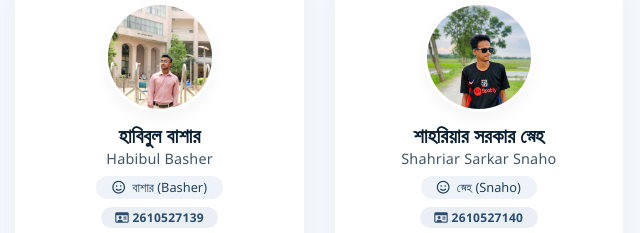
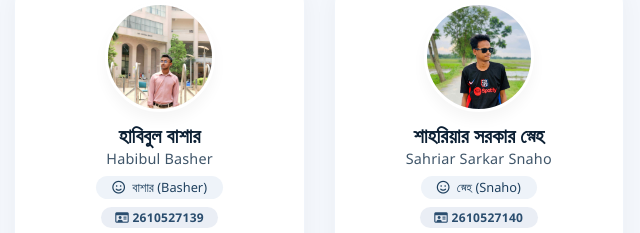
Before and after one commit to pshrd30/pshrd30-profile, a plain HTML site: page index.html in a window 1280 px wide. Shown: the part 3128-3361 px from the top of the page, 640-1280 px from the left. Drawn offline with Linux system fonts and the light colour scheme.

Commit message:
index.html

```diff
--- a/index.html
+++ b/index.html
@@ -396,7 +396,7 @@
     { id: 2610427137, nameBn: "মো. রায়হানুর ইসলাম ভূঁইয়া", nameEn: "Md. Rayhanur Islam Bhuiyan", nickBn: "রায়হান", nickEn: "Rayhan", phone: "01940400571", phone2: "01614432439", email: "mdrayhanur06@gmail.com", dob: "2007-01-03", blood: "O+", college: "উত্তরা সরকারি কলেজ,ঢাকা।", district: "কুমিল্লা", fb: "https://www.facebook.com/mdrayhanur.islambhuiyan", batch: "২০২৫-২৬", photo: "2610427137.jpg", comment: "" },
     { id: 2611027138, nameBn: "এ.এন.এ.কুরাইশ", nameEn: "A.N.A QURAISH", nickBn: "কুরাইশ", nickEn: "QURAISH", phone: "01788060385", phone2: "01788060385", email: "abunaseralquraish@gmail.com", dob: "2007-01-07", blood: "B+", college: "Sristy College of Tangail", district: "Gaibandha", fb: "https://www.facebook.com/share/1SutxaVqhL/", batch: "২০২৫-২৬", photo: "2611027138.jpg", comment: "Yes" },
     { id: 2610527139, nameBn: "হাবিবুল বাশার", nameEn: "Habibul Basher", nickBn: "বাশার", nickEn: "Basher", phone: "01346261218", phone2: "01346261218", email: "habibulbasher858@gmail.com", dob: "2006-11-07", blood: "O+", college: "Carmichael College, Rangpur", district: "Sirajgang", fb: "https://www.facebook.com/share/1Docgjwbxu/", batch: "২০২৫-২৬", photo: "2610527139.jpg", comment: "Just follow your passion 😑" },
-    { id: 2610527140, nameBn: "শাহরিয়ার সরকার স্নেহ", nameEn: "Shahriar Sarkar Snaho", nickBn: "স্নেহ", nickEn: "Snaho", phone: "01522106423", phone2: "01522106423", email: "snahosarkar343@gmail.com", dob: "2007-10-30", blood: "O+", college: "Thakurgaon Govt. College, Thakurgaon", district: "Thakurgaon", fb: "https://www.facebook.com/share/1CyfEXttcA/", batch: "২০২৫-২৬", photo: "2610527140.jpg", comment: "🫪🫪" },
+    { id: 2610527140, nameBn: "শাহরিয়ার সরকার স্নেহ", nameEn: "Sahriar Sarkar Snaho", nickBn: "স্নেহ", nickEn: "Snaho", phone: "01522106423", phone2: "01522106423", email: "snahosarkar343@gmail.com", dob: "2007-10-30", blood: "O+", college: "Thakurgaon Govt. College, Thakurgaon", district: "Thakurgaon", fb: "https://www.facebook.com/share/1CyfEXttcA/", batch: "২০২৫-২৬", photo: "2610527140.jpg", comment: "🫪🫪" },
     { id: 2612327141, nameBn: "হোমায়রা জান্নাত ন‌ওশিন", nameEn: "Homayra Jannat Nowshin", nickBn: "ন‍ওশিন", nickEn: "Nowshin", phone: "01327274711", phone2: "", email: "176.homayrajannatnowshin@gmail.com", dob: "2005-09-26", blood: "A+", college: "Rajshahi College", district: "Rajshahi", fb: "https://www.facebook.com/share/14YjbieYknb/", batch: "২০২৫-২৬", photo: "2612327141.jpg", comment: "The Resilient and Radiant" },
     { id: 2610627142, nameBn: "মো: শাহরিয়ার রহমান", nameEn: "MD. SHAHRIAR RAHMAN", nickBn: "শাহরিয়ার", nickEn: "SHAHRIAR", phone: "01609396796", phone2: "", email: "shahriarrahmanhridoy17@gmail.com", dob: "2004-06-17", blood: "B+", college: "Lalmonirhat Govt. College", district: "Lalmonirhat", fb: "https://www.facebook.com/share/1BeQ4W173F/", batch: "২০২৫-২৬", photo: "2610627142.jpg", comment: "Alhamdulillah" },
     { id: 2610227143, nameBn: "মোজাহিদুল ইসলাম", nameEn: "MD. Mozahidul Islam", nickBn: "মাহিন", nickEn: "Mahin", phone: "01927692774", phone2: "01575807495", email: "mahin56571@gmail.com", dob: "2007-09-17", blood: "O+", college: "Comilla government college", district: "Cumilla", fb: "https://www.facebook.com/mujahidul.islam.mahin.327988", batch: "২০২৫-২৬", photo: "2610227143.jpg", comment: "" },
```
